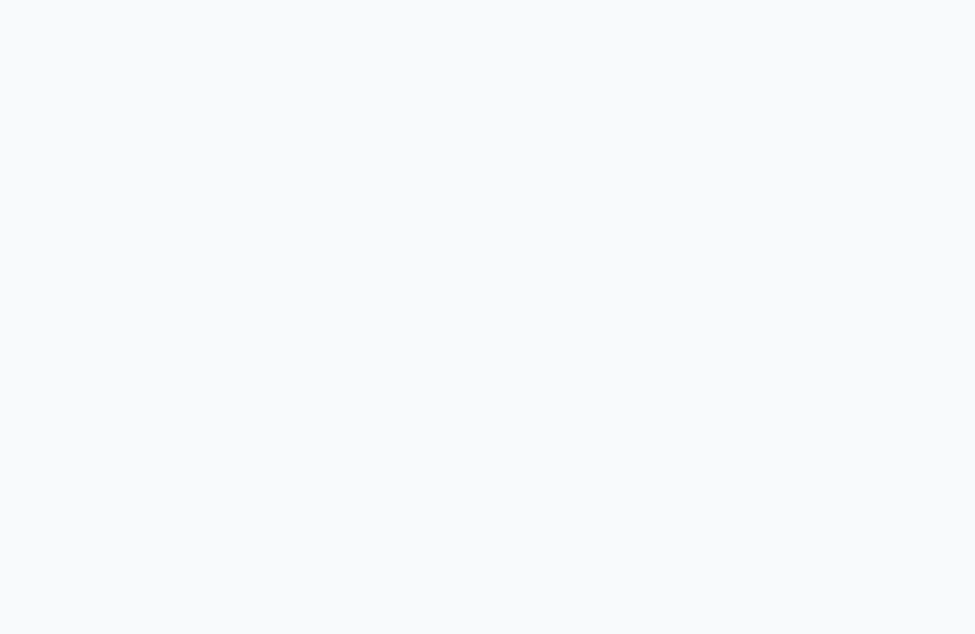
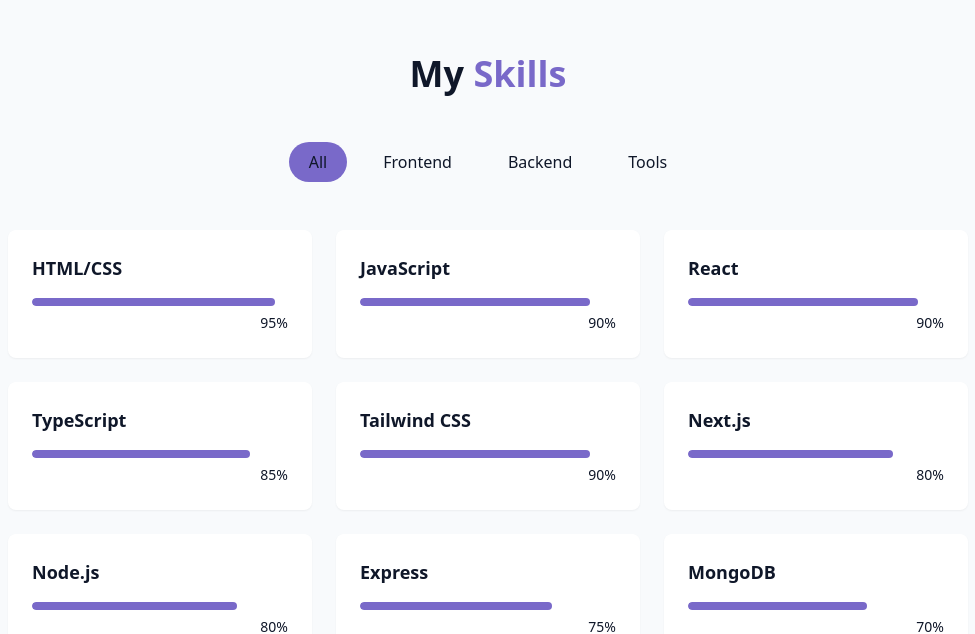
Before and after one commit to Emmanuel-Johnson/personal-portfolio, a React (Vite) app: page / in a window 1280 px wide. Shown: the part 1548-2182 px from the top of the page, without its empty margins (152-1127 px from the left). Before the commit the page ends 1506 px from the top, so only its background shows below. Built offline with nearby package versions, Linux system fonts and the light colour scheme.

Commit message:
Skills Section

```diff
--- /dev/null
+++ b/src/components/SkillsSection.jsx
@@ -0,0 +1,83 @@
+import { useState } from "react";
+import { cn } from "@/lib/utils";
+
+const skills = [
+  // Frontend
+  { name: "HTML/CSS", level: 95, category: "frontend" },
+  { name: "JavaScript", level: 90, category: "frontend" },
+  { name: "React", level: 90, category: "frontend" },
+  { name: "TypeScript", level: 85, category: "frontend" },
+  { name: "Tailwind CSS", level: 90, category: "frontend" },
+  { name: "Next.js", level: 80, category: "frontend" },
+
+  // Backend
+  { name: "Node.js", level: 80, category: "backend" },
+  { name: "Express", level: 75, category: "backend" },
+  { name: "MongoDB", level: 70, category: "backend" },
+  { name: "PostgreSQL", level: 65, category: "backend" },
+  { name: "GraphQL", level: 60, category: "backend" },
+
+  // Tools
+  { name: "Git/GitHub", level: 90, category: "tools" },
+  { name: "Docker", level: 70, category: "tools" },
+  { name: "Figma", level: 85, category: "tools" },
+  { name: "VS Code", level: 95, category: "tools" },
+];
+
+const categories = ["all", "frontend", "backend", "tools"];
+
+export const SkillsSection = () => {
+  const [activeCategory, setActiveCategory] = useState("all");
+  const filteredSkills = skills.filter(
+    (skill) => activeCategory === "all" || skill.category === activeCategory
+  );
+  return (
+    <section id="skills" className="py-24 px-4 relative bg-secondary/30">
+      <div className="container mx-auto max-w-5xl">
+        <h2 className="text-3xl md:text-4xl font-bold mb-12 text-center">
+          My <span className="text-primary">Skills</span>
+        </h2>
+        <div className="flex flex-wrap justify-center gap-4 mb-12">
+          {categories.map((category, key) => (
+            <button
+              key={key}
+              onClick={() => setActiveCategory(category)}
+              className={cn(
+                "px-5 py-2 rounded-full transition-colors duration-300 capitalize",
+                activeCategory === category
+                  ? "bg-primary text-primary-foreground"
+                  : "bg-secondary/70 text-forefround hover:bg-secondary"
+              )}
+            >
+              {category}
+            </button>
+          ))}
+        </div>
+        <div className="grid grid-cols-1 sm:grid-cols-2 lg:grid-cols-3 gap-6">
+          {filteredSkills.map((skill, key) => (
+            <div
+              key={key}
+              className="bg-card p-6 rounded-lg shadow-xs card-hover"
+            >
+              <div className="text-left mb-4">
+                <h3 className="font-semibold text-lg"> {skill.name}</h3>
+              </div>
+              <div className="w-full bg-secondary/50 h-2 rounded-full overflow-hidden">
+                <div
+                  className="bg-primary h-2 rounded-full origin-left animate-[grow_1.5s_ease-out]"
+                  style={{ width: skill.level + "%" }}
+                />
+              </div>
+
+              <div className="text-right mt-1">
+                <span className="text-sm text-muted-foreground">
+                  {skill.level}%
+                </span>
+              </div>
+            </div>
+          ))}
+        </div>
+      </div>
+    </section>
+  );
+};
--- a/src/pages/Home.jsx
+++ b/src/pages/Home.jsx
@@ -1,6 +1,7 @@
 import { AboutSection } from "../components/AboutSection";
 import { HeroSection } from "../components/HeroSection";
 import { Navbar } from "../components/Navbar";
+import { SkillsSection } from "../components/SkillsSection";
 import { StarBackground } from "../components/StarBackground";
 import { ThemeToggle } from "@/components/ThemeToggle";
 
@@ -17,6 +18,7 @@
       <main>
         <HeroSection />
         <AboutSection />
+        <SkillsSection />
       </main>
       {/* Footer */}
     </div>
```
